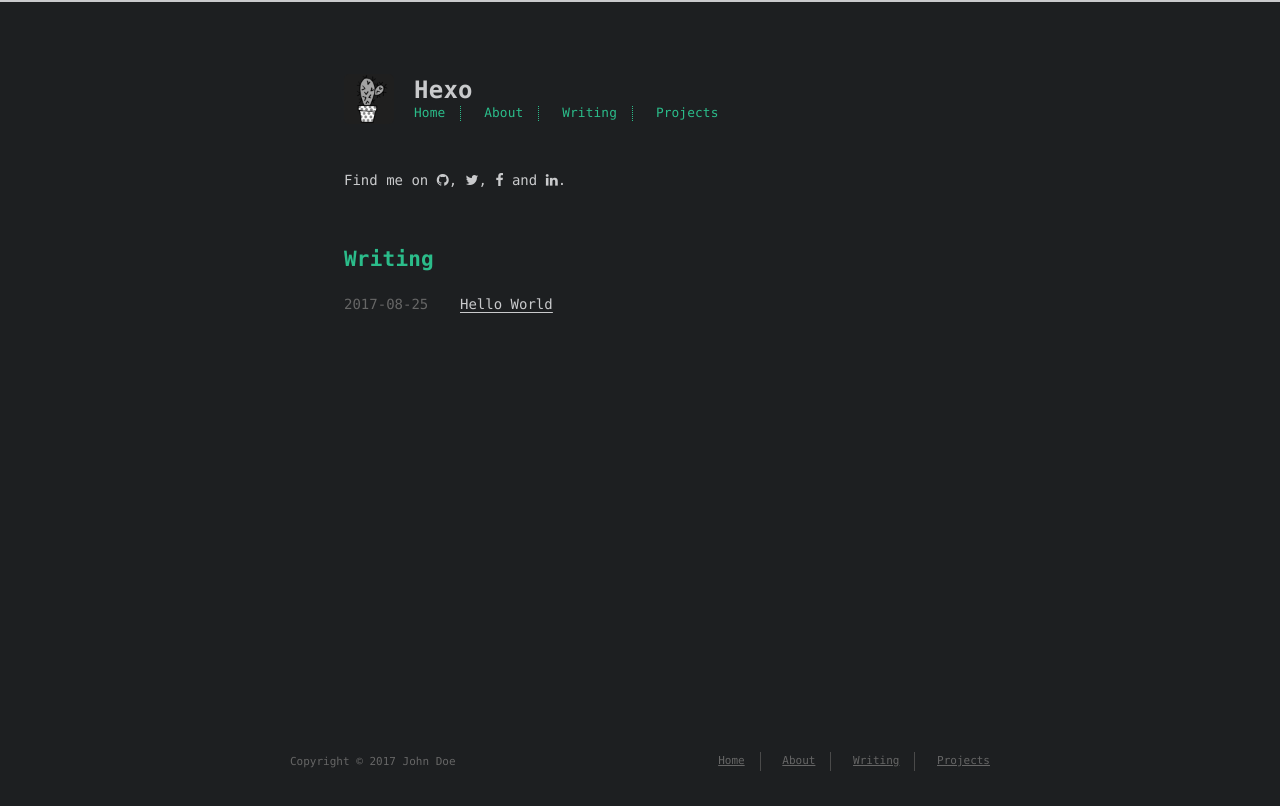
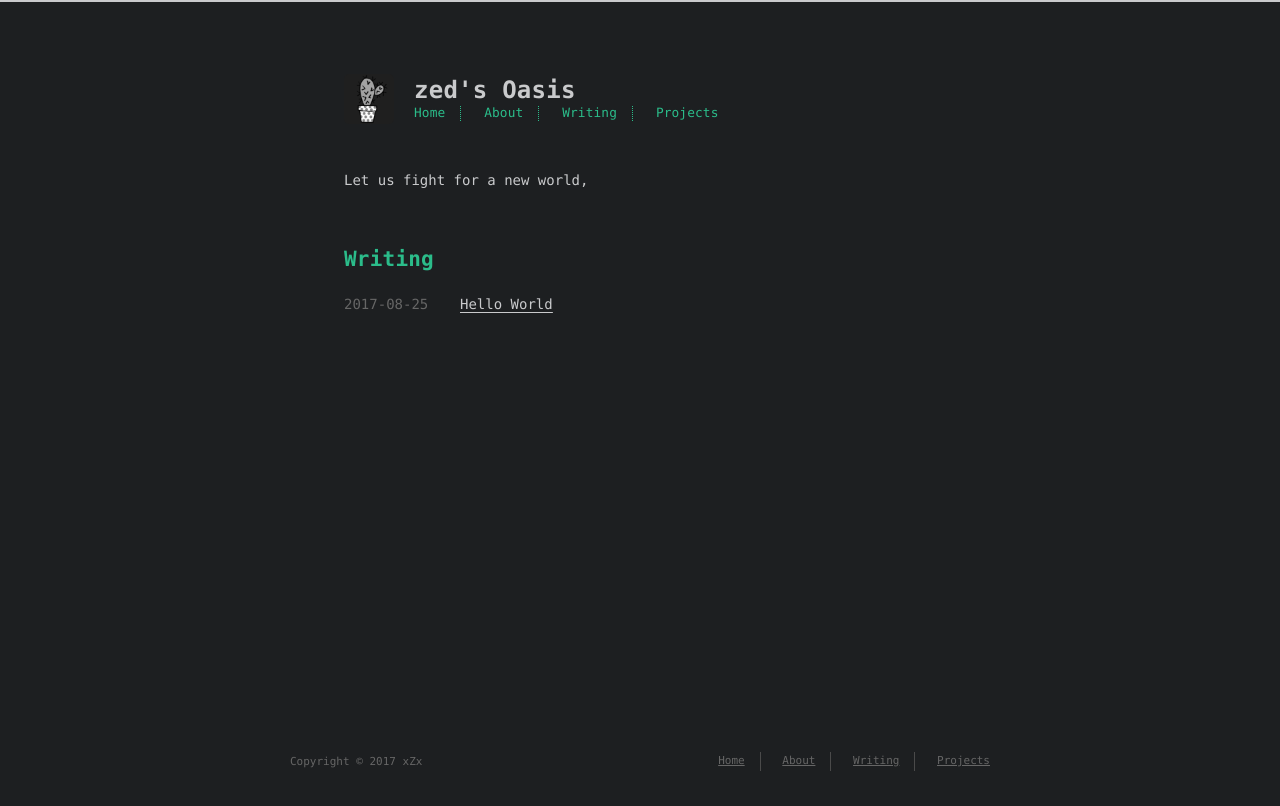
Before and after one commit to xzedx/xzedx.github.io, a plain HTML site: page index.html in a window 1280 px wide. Drawn offline with Linux system fonts and the light colour scheme.

Commit message:
Site updated: 2017-08-25 17:05:03

```diff
--- a/index.html
+++ b/index.html
@@ -6,12 +6,15 @@
     <meta http-equiv="X-UA-Compatible" content="IE=edge">
     <meta name="HandheldFriendly" content="True">
     <meta name="viewport" content="width=device-width, initial-scale=1, maximum-scale=1" />
-    <meta property="og:type" content="website">
-<meta property="og:title" content="Hexo">
+    <meta name="description" content="Let us fight for a new world,">
+<meta property="og:type" content="website">
+<meta property="og:title" content="zed&#39;s Oasis">
 <meta property="og:url" content="http://yoursite.com/index.html">
-<meta property="og:site_name" content="Hexo">
+<meta property="og:site_name" content="zed&#39;s Oasis">
+<meta property="og:description" content="Let us fight for a new world,">
 <meta name="twitter:card" content="summary">
-<meta name="twitter:title" content="Hexo">
+<meta name="twitter:title" content="zed&#39;s Oasis">
+<meta name="twitter:description" content="Let us fight for a new world,">
 
 
 
@@ -31,7 +34,7 @@
 
 
     <!-- title -->
-    <title>Hexo</title>
+    <title>zed&#39;s Oasis</title>
     <!-- styles -->
     <link rel="stylesheet" href="/css/style.css">
     <!-- rss -->
@@ -51,7 +54,7 @@
 
 
     <div id="title">
-      <h1>Hexo</h1>
+      <h1>zed&#39;s Oasis</h1>
     </div>
   </a>
   <div id="nav">
@@ -75,20 +78,10 @@
 
         <section id="about">
 
+    <p>Let us fight for a new world,</p>
+
+
   <p style="display: inline">
-
-      Find me on
-      <ul id="sociallinks">
-
-          <li><a class="icon" target="_blank" href="http://github.com/xzedx" title="github"><i class="fa fa-github"></i></a></li>
-
-          <li><a class="icon" target="_blank" href="/" title="twitter"><i class="fa fa-twitter"></i></a></li>
-
-          <li><a class="icon" target="_blank" href="/" title="facebook"><i class="fa fa-facebook"></i></a></li>
-
-          <li><a class="icon" target="_blank" href="/" title="linkedin"><i class="fa fa-linkedin"></i></a></li>
-
-      </ul>.
 
   </p>
 </section>
@@ -126,7 +119,7 @@
 
     <footer id="footer">
   <div class="footer-left">
-    Copyright &copy; 2017 John Doe
+    Copyright &copy; 2017 xZx
   </div>
   <div class="footer-right">
     <nav>
```
Also changed, not shown: 2017/08/25/hello-world/index.html (+3 -3 lines), archives/2017/08/index.html (+10 -7 lines), archives/2017/index.html (+10 -7 lines), archives/index.html (+10 -7 lines).
